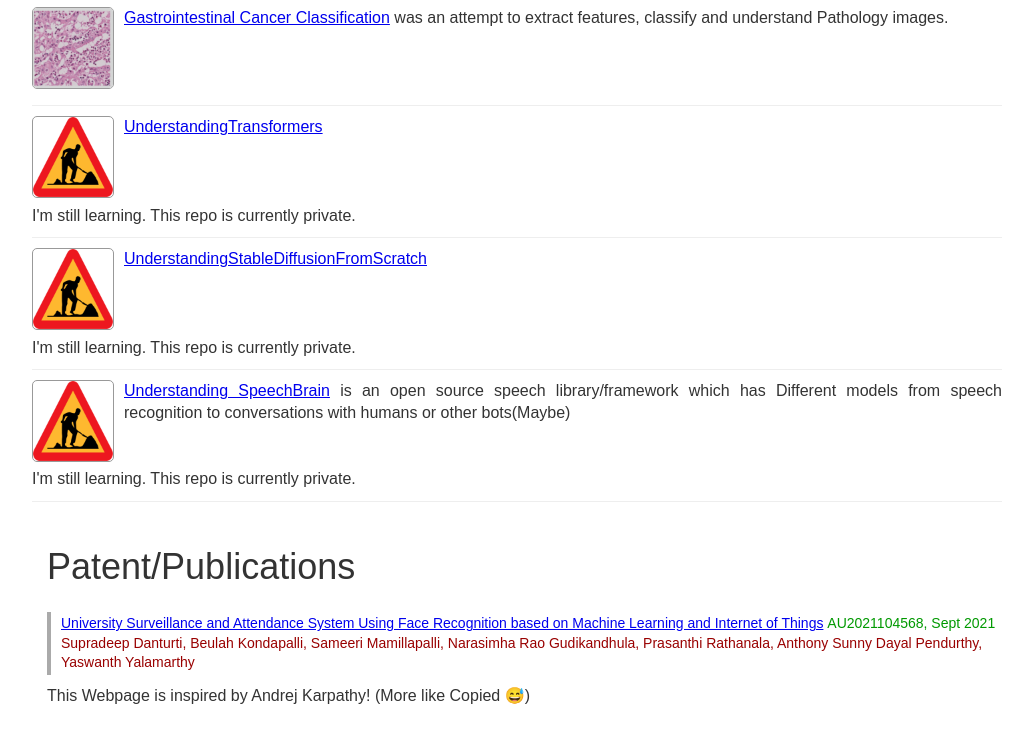
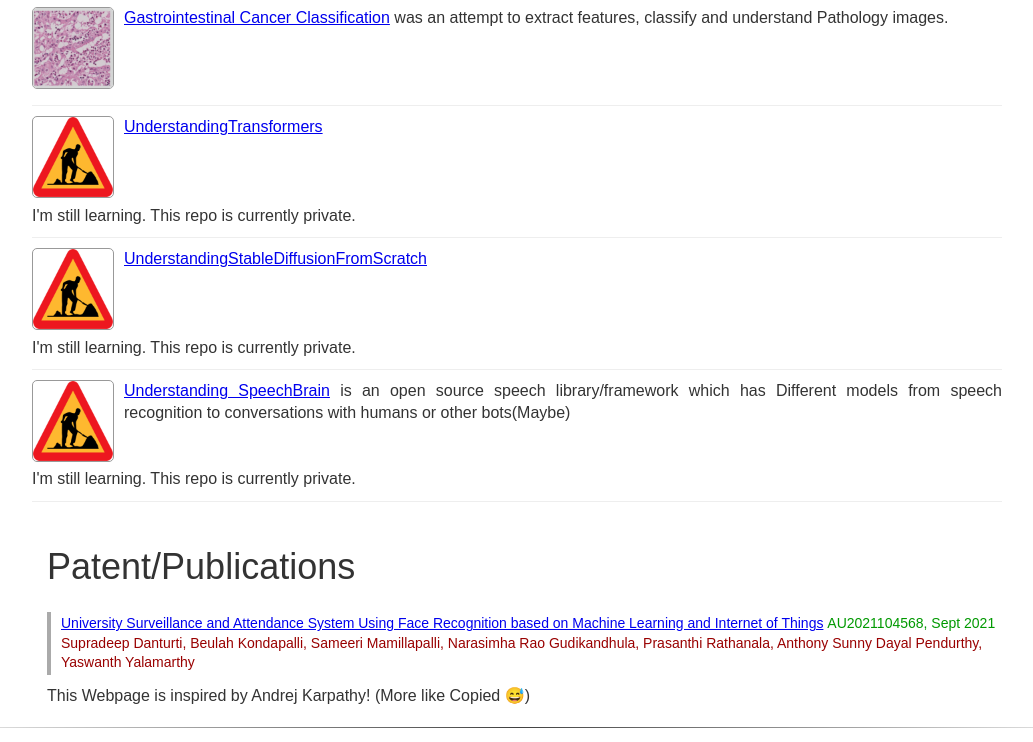
Before and after one commit to SupradeepDanturti/supradeepdanturti.github.io, a plain HTML site: page index.html in a window 1280 px wide. Shown: the part 1482-2224 px from the top of the page, without its empty margins (123-1156 px from the left). Drawn offline with Linux system fonts and the light colour scheme.

Commit message:
Update index.html

```diff
--- a/index.html
+++ b/index.html
@@ -180,9 +180,7 @@
     <div class="container"> This Webpage is inspired by Andrej Karpathy! (More like Copied &#128517;) </div>
   </div>
 
-
-
-    <br><br><br><br><br><br><br><br><br><br><br>
+  <hr>
 
     <!-- attempt hiding from spambots :p -->
     <script type="text/javascript">
```
